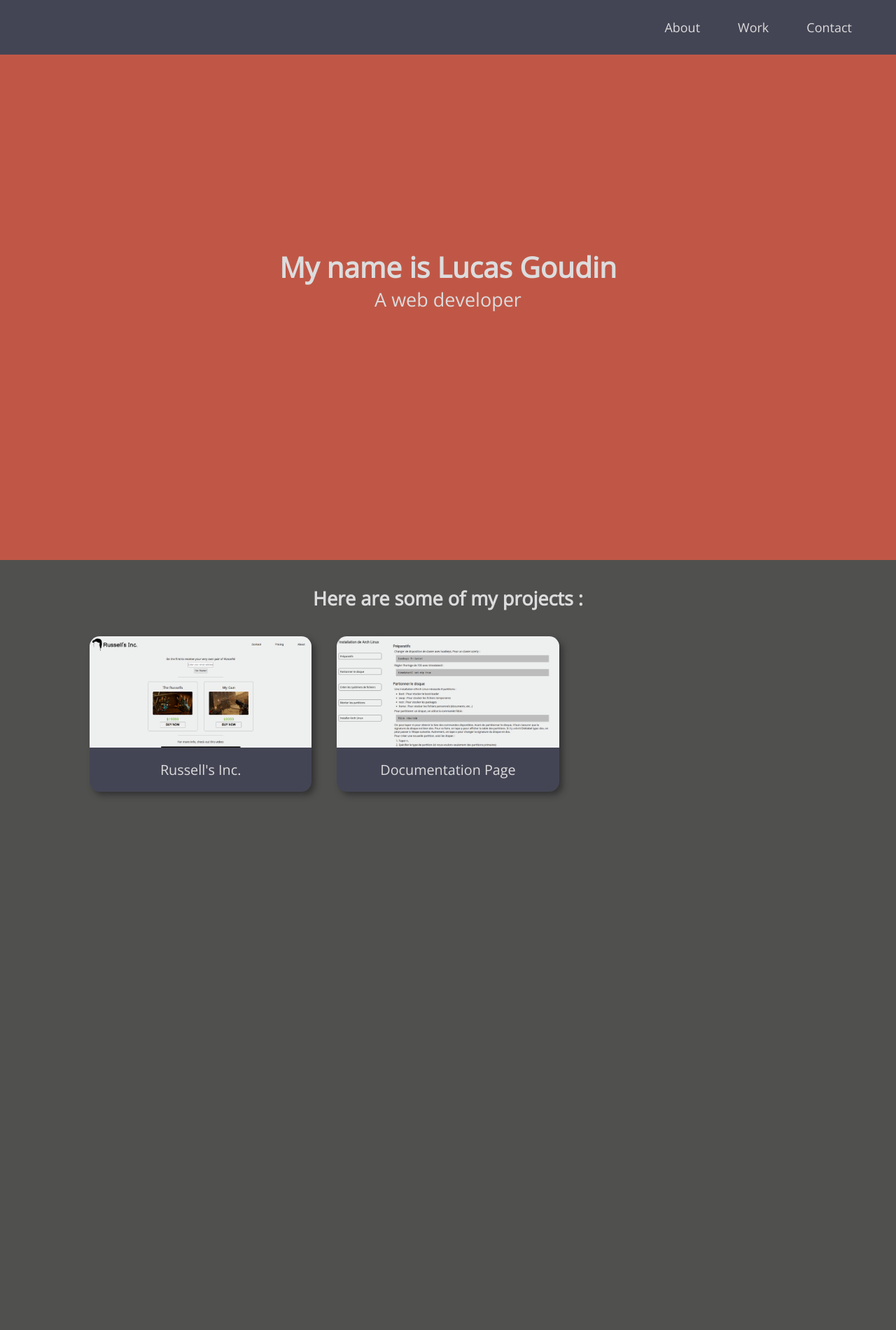
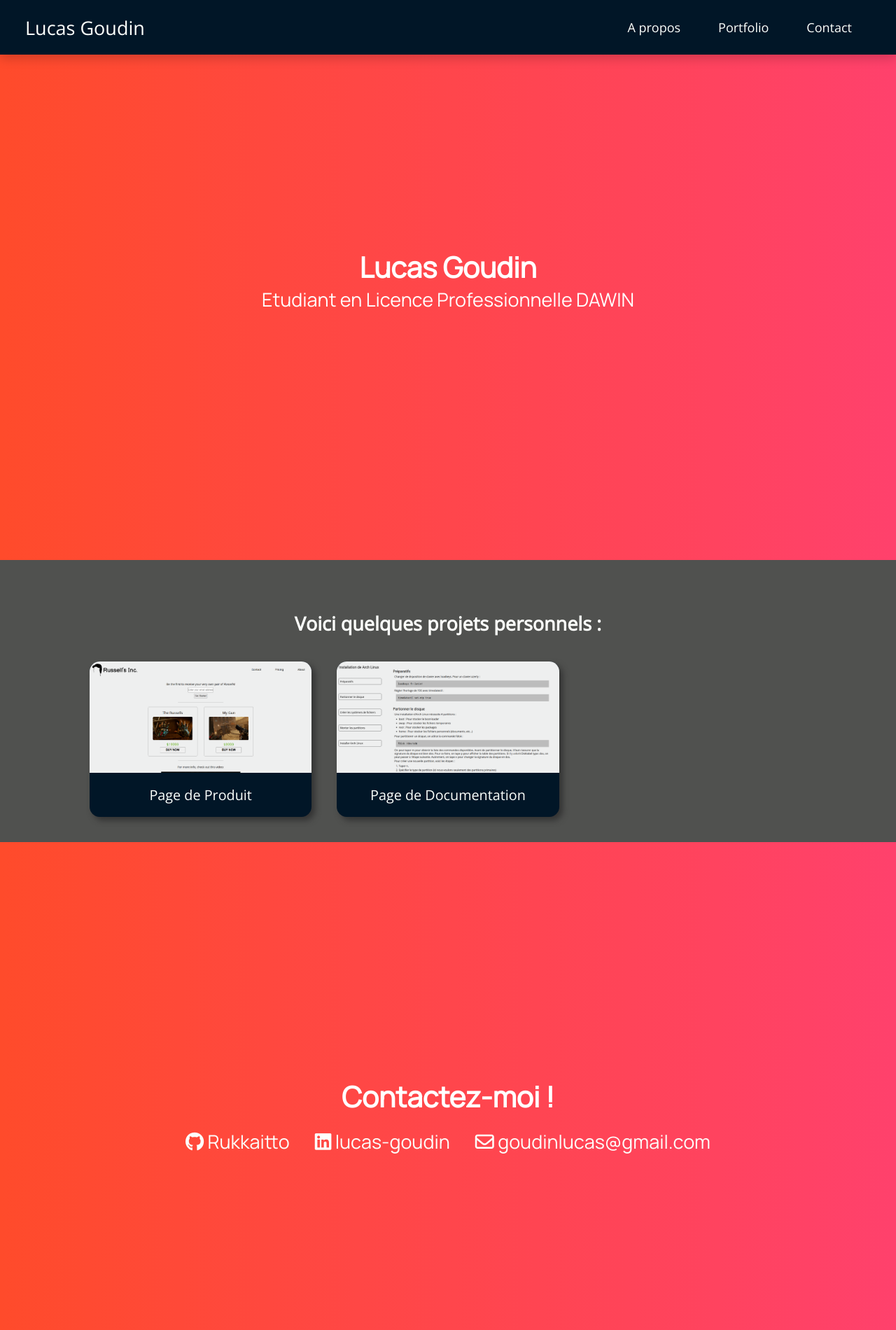
Before and after one commit to Rukkaitto/portfoliopage, a plain HTML site: page index.html in a window 1280 px wide. Shown: the top 1900 px of the page at 70% size. Before the commit the page ends 1167 px from the top, so only its background shows below. Drawn offline with nearby package versions, Linux system fonts and the light colour scheme.

Commit message:
Finished course

```diff
--- a/index.html
+++ b/index.html
@@ -2,8 +2,10 @@
 <html>
    <head>
       <link href="https://fonts.googleapis.com/css2?family=Open+Sans&display=swap" rel="stylesheet">
-      <link rel="stylesheet" href="style.css">
+      <link href="https://fonts.googleapis.com/css2?family=Manrope&display=swap" rel="stylesheet">
+      <script src="https://kit.fontawesome.com/13d8ff5444.js" crossorigin="anonymous"></script>      <link rel="stylesheet" href="style.css">
       <meta charset="UTF-8">
+      <meta name="viewport" content="width=device-width, initial-scale=1.0">
       <title>
          Portfolio Page
       </title>
@@ -13,17 +15,20 @@
       <nav id="navbar">
          <ul id="nav-items">
             <li id="nav-item">
-               <a href="#">
-                  About
+               Lucas Goudin
+            </li>
+            <li id="nav-item">
+               <a href="#welcome-section">
+                  A propos
                </a>
             </li>
             <li id="nav-item">
-               <a href="#">
-                  Work
+               <a href="#projects">
+                  Portfolio
                </a>
             </li>
             <li id="nav-item">
-               <a href="#">
+               <a href="#contact-section">
                   Contact
                </a>
             </li>
@@ -31,30 +36,50 @@
       </nav>
       <section id="welcome-section">
          <h1>
-            My name is Lucas Goudin
+            Lucas Goudin
          </h1>
          <p>
-            A web developer
+            Etudiant en Licence Professionnelle DAWIN
          </p>
       </section>
       <section id="projects-section">
+         <a id="projects" class="anchor"></a>
          <h1>
-            Here are some of my projects :
+            Voici quelques projets personnels :
          </h1>
          <section id="projects">
-            <a class="project-tile" href="https://codepen.io/rukkaitto/pen/RwWdwjy">
+            <a class="project-tile" href="https://codepen.io/rukkaitto/pen/RwWdwjy" target="_blank">
                <img class="project-image" src="russel-inc-page.png">
                <p class="project-title">
-               Russell's Inc.
+                  Page de Produit
                </p>
             </a>
-            <a class="project-tile" href="https://codepen.io/rukkaitto/pen/xxwNEvW">
+            <a class="project-tile" href="https://codepen.io/rukkaitto/pen/xxwNEvW" target="_blank">
                <img class="project-image" src="documentation-page.png">
                <p class="project-title">
-               Documentation Page
+                  Page de Documentation
                </p>
             </a>
          </section>
       </section>
+      <section id="contact-section">
+         <h1>
+            Contactez-moi !
+         </h1>
+         <div id="links">
+            <a href="https://github.com/Rukkaitto" target="_blank">
+               <i class="fab fa-github"></i> Rukkaitto
+            </a>
+
+            <a href="https://www.linkedin.com/in/lucas-goudin/" target="_blank">
+               <i class="fab fa-linkedin"></i> lucas-goudin
+            </a>
+
+            <a href="mailto:goudinlucas@gmail.com" target="blank">
+               <i class="far fa-envelope"></i> goudinlucas@gmail.com
+            </a>
+
+         </div>
+      </section>
    </body>
 </html>
--- a/style.css
+++ b/style.css
@@ -1,10 +1,9 @@
 :root {
    font-size: 18px;
    font-family: "Open Sans", sans-serif;
-   --navbar-color: #444554;
-   --text-color: #DCDCDD;
+   --navbar-color: #011627;
+   --text-color: #FDFFFC;
    --blue-color: #8693AB;
-   --red-color: #C05746;
    --bg-color: #50514F;
 }
 
@@ -27,6 +26,7 @@ body {
    display: flex;
    flex-direction: row;
    justify-content: flex-end;
+   box-shadow: 0 5px 15px rgba(0, 0, 0, 0.2);
 }
 
 #nav-items {
@@ -34,7 +34,8 @@ body {
    display: flex;
    flex-direction: row;
    align-items: center;
-   margin-right: 2rem;
+   margin: 0 2rem;
+   width: 100%;
 }
 
 #nav-item a {
@@ -42,7 +43,17 @@ body {
    color: var(--text-color);
    padding: 1.5rem;
    display: block;
+   white-space: nowrap;
    transition: background-color .2s;
+}
+
+#nav-item:first-child {
+   margin-right: auto;
+   font-size: 1.5rem;
+}
+
+.logo {
+   justify-self: left;
 }
 
 #nav-item a:hover {
@@ -51,13 +62,41 @@ body {
 
 #welcome-section {
    font-size: 1.5rem;
+   font-family: "Manrope", sans-serif;
    display: flex;
    flex-direction: column;
    justify-content: center;
    align-items: center;
-   background-color: var(--red-color);
+   color: white;
+   background: #FF416C;  /* fallback for old browsers */
+   background: -webkit-linear-gradient(to right, #FF4B2B, #FF416C);  /* Chrome 10-25, Safari 5.1-6 */
+   background: linear-gradient(to right, #FF4B2B, #FF416C); /* W3C, IE 10+/ Edge, Firefox 16+, Chrome 26+, Opera 12+, Safari 7+ */
    width: 100%;
    height: 100vh;
+   text-align: center;
+}
+
+#contact-section {
+   font-size: 1.5rem;
+   font-family: "Manrope", sans-serif;
+   display: flex;
+   flex-direction: column;
+   justify-content: center;
+   align-items: center;
+   color: white;
+   background: #FF416C;  /* fallback for old browsers */
+   background: -webkit-linear-gradient(to right, #FF4B2B, #FF416C);  /* Chrome 10-25, Safari 5.1-6 */
+   background: linear-gradient(to right, #FF4B2B, #FF416C); /* W3C, IE 10+/ Edge, Firefox 16+, Chrome 26+, Opera 12+, Safari 7+ */
+   width: 100%;
+   height: 100vh;
+   text-align: center;
+}
+
+a.anchor {
+   display: block;
+   position: relative;
+   top: -120px;
+   visibility: hidden;
 }
 
 #projects-section {
@@ -66,6 +105,7 @@ body {
    flex-direction: column;
    align-items: center;
    font-size: 1rem;
+   text-align: center;
 }
 
 #projects {
@@ -106,3 +146,58 @@ body {
    margin: 1rem;
    font-size: 1.1rem;
 }
+
+#links {
+   display: flex;
+}
+
+#links a {
+   text-decoration: none;
+   color: var(--text-color);
+   margin: 1rem;
+   transition: transform .2s;
+}
+
+#links a:hover {
+   transform: scale(1.1);
+}
+
+@media screen and (max-width: 600px) {
+   #navbar {
+      justify-content: center;
+   }
+   #nav-items {
+      margin: 0;
+      width: auto;
+   }
+   #projects {
+      grid-template-columns: 1fr;
+   }
+   #welcome-section p {
+      font-size: 0.9rem;
+   }
+   .project-tile:hover {
+      transform: scale(1);
+   }
+   #nav-item a:hover {
+      background-color: var(--navbar-color);
+   }
+   #links {
+      flex-direction: column;
+   }
+   #links a {
+      margin: 0.3rem 0;
+   }
+   #links a:hover {
+      transform: scale(1);
+   }
+   #contact-section h1 {
+      margin-bottom: 1rem;
+   }
+   #nav-item:first-child {
+      visibility: hidden;
+      width: 0;
+      height: 0;
+      margin: 0;
+   }
+}
```
